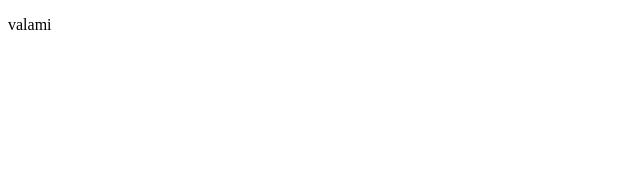
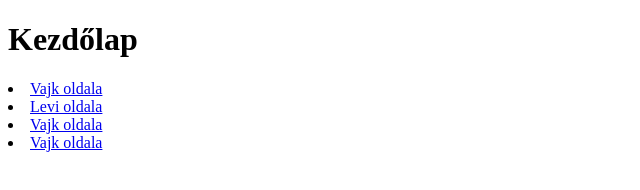
Before and after one commit to Levi0412/kozos_munka, a plain HTML site: page kezdolap.html in a window 1280 px wide. Shown: the whole page, without its empty margins (0-640 px from the left). Drawn offline with Linux system fonts and the light colour scheme.

Commit message:
kezdolap elrendezese

```diff
--- a/kezdolap.html
+++ b/kezdolap.html
@@ -6,6 +6,25 @@
     <title>Kezdőlap</title>
 </head>
 <body>
-    <p>valami</p>
+    <main>
+        <header>
+            <h1>Kezdőlap</h1>
+        </header>
+        <nav>
+            <li><a href="kezdolap.html">Vajk oldala</a></li>
+            <li><a href="levi.html">Levi oldala</a></li>
+            <li><a href="vajk.html">Vajk oldala</a></li>
+            <li><a href="kira.html">Vajk oldala</a></li>
+        </nav>
+        <article>
+
+        </article>
+        <aside>
+
+        </aside>
+        <footer>
+
+        </footer>
+    </main>
 </body>
 </html>
```
Also changed, not shown: vajk.html (+11 -3 lines).
